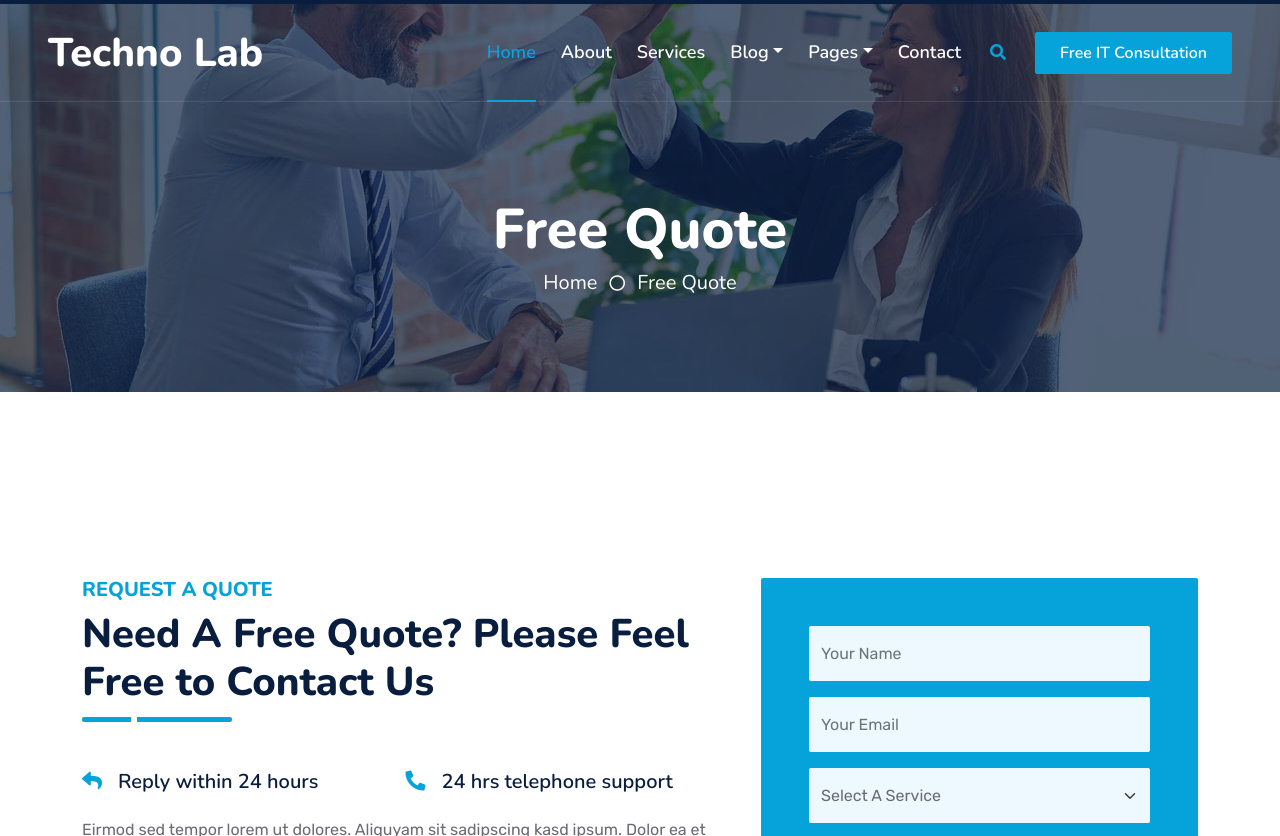
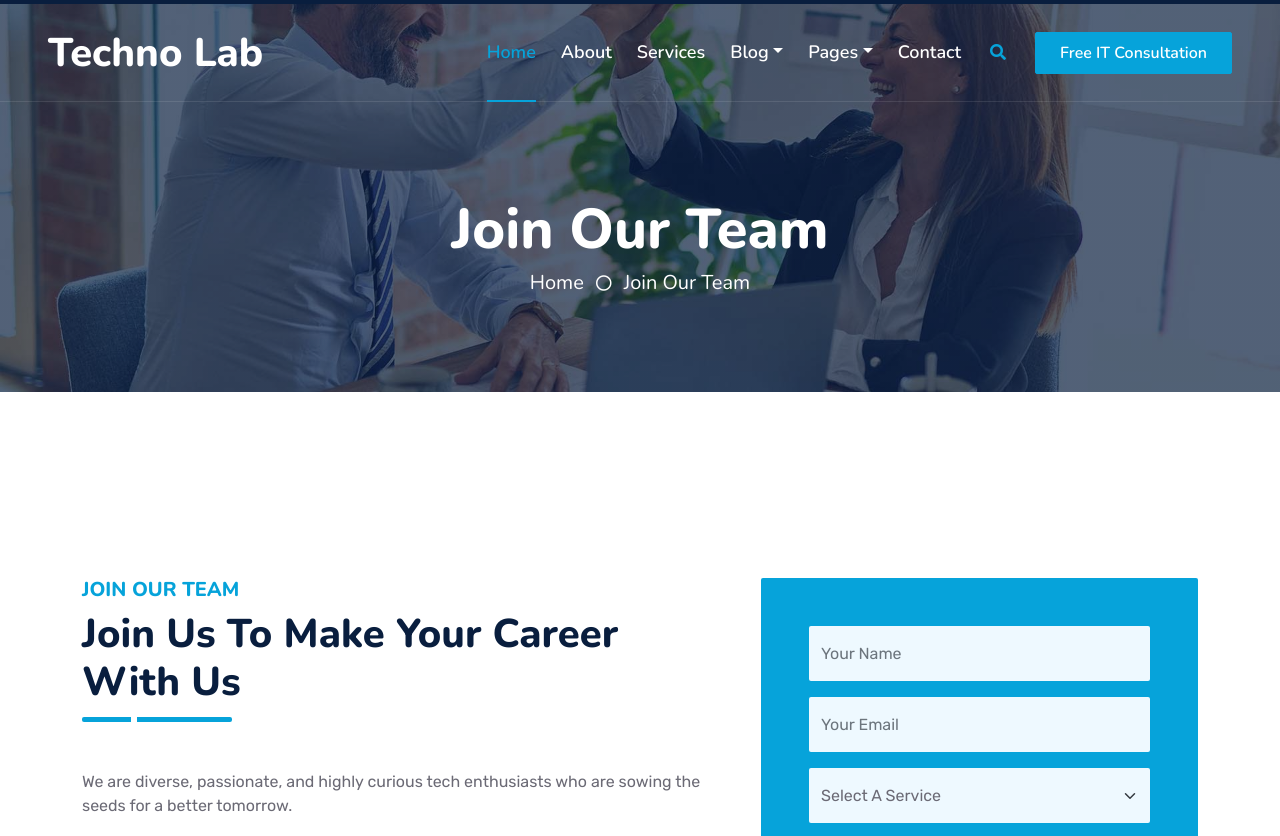
Before and after one commit to CodewithShahriar/techno-lab, a plain HTML site: page quote.html in a window 1280 px wide. Shown: the part 41-877 px from the top of the page. Drawn offline with nearby package versions, Linux system fonts and the light colour scheme.

Commit message:
join our team updated

```diff
--- a/quote.html
+++ b/quote.html
@@ -104,10 +104,10 @@
         <div class="container-fluid bg-primary py-5 bg-header" style="margin-bottom: 90px;">
             <div class="row py-5">
                 <div class="col-12 pt-lg-5 mt-lg-5 text-center">
-                    <h1 class="display-4 text-white animated zoomIn">Free Quote</h1>
+                    <h1 class="display-4 text-white animated zoomIn">Join Our Team</h1>
                     <a href="" class="h5 text-white">Home</a>
                     <i class="far fa-circle text-white px-2"></i>
-                    <a href="" class="h5 text-white">Free Quote</a>
+                    <a href="" class="h5 text-white">Join Our Team</a>
                 </div>
             </div>
         </div>
@@ -140,18 +140,11 @@
             <div class="row g-5">
                 <div class="col-lg-7">
                     <div class="section-title position-relative pb-3 mb-5">
-                        <h5 class="fw-bold text-primary text-uppercase">Request A Quote</h5>
-                        <h1 class="mb-0">Need A Free Quote? Please Feel Free to Contact Us</h1>
+                        <h5 class="fw-bold text-primary text-uppercase">Join Our Team</h5>
+                        <h1 class="mb-0">Join Us To Make Your Career With Us</h1>
                     </div>
-                    <div class="row gx-3">
-                        <div class="col-sm-6 wow zoomIn" data-wow-delay="0.2s">
-                            <h5 class="mb-4"><i class="fa fa-reply text-primary me-3"></i>Reply within 24 hours</h5>
-                        </div>
-                        <div class="col-sm-6 wow zoomIn" data-wow-delay="0.4s">
-                            <h5 class="mb-4"><i class="fa fa-phone-alt text-primary me-3"></i>24 hrs telephone support</h5>
-                        </div>
-                    </div>
-                    <p class="mb-4">Eirmod sed tempor lorem ut dolores. Aliquyam sit sadipscing kasd ipsum. Dolor ea et dolore et at sea ea at dolor, justo ipsum duo rebum sea invidunt voluptua. Eos vero eos vero ea et dolore eirmod et. Dolores diam duo invidunt lorem. Elitr ut dolores magna sit. Sea dolore sanctus sed et. Takimata takimata sanctus sed.</p>
+
+                    <p class="mb-4">We are diverse, passionate, and highly curious tech enthusiasts who are sowing the seeds for a better tomorrow.</p>
                     <div class="d-flex align-items-center mt-2 wow zoomIn" data-wow-delay="0.6s">
                         <div class="bg-primary d-flex align-items-center justify-content-center rounded" style="width: 60px; height: 60px;">
                             <i class="fa fa-phone-alt text-white"></i>
@@ -184,7 +177,7 @@
                                     <textarea class="form-control bg-light border-0" rows="3" placeholder="Message"></textarea>
                                 </div>
                                 <div class="col-12">
-                                    <button class="btn btn-dark w-100 py-3" type="submit">Request A Quote</button>
+                                    <button class="btn btn-dark w-100 py-3" type="submit">Apply Now</button>
                                 </div>
                             </div>
                         </form>
```
